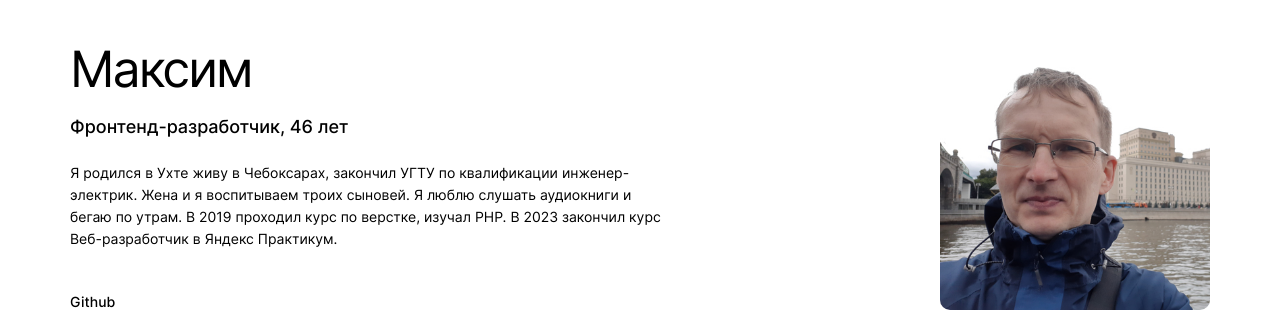
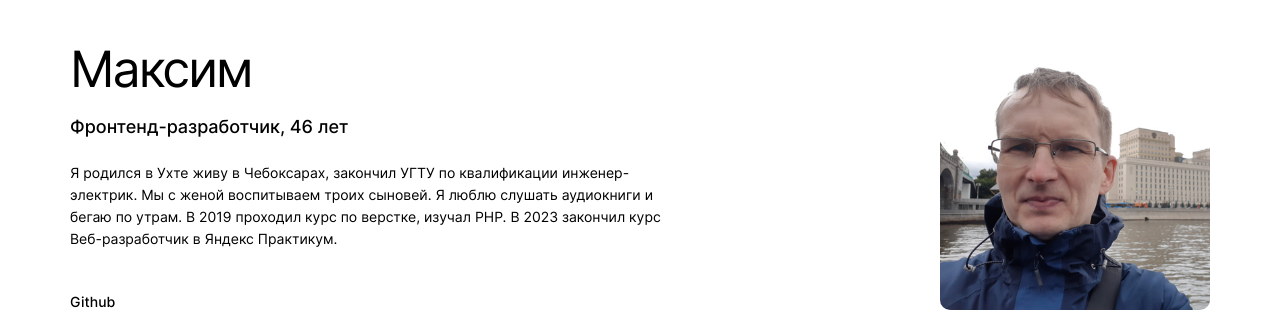
Before and after one commit to Balzak1976/movies-explorer-frontend, a React (Create React App) app: page / in a window 1280 px wide. Shown: the part 2069-2381 px from the top of the page. Built offline with nearby package versions, Linux system fonts and the light colour scheme.

Commit message:
ref: отредактировать ABOUT_DESCRIPTION

```diff
--- a/src/components/Main/AboutMe/AboutMe.js
+++ b/src/components/Main/AboutMe/AboutMe.js
@@ -9,7 +9,7 @@ const ABOUT_HEADER = 'Студент';
 const ABOUT_TITLE = 'Максим';
 const ABOUT_SUBTITLE = `Фронтенд-разработчик, ${currentAge} лет`;
 const ABOUT_DESCRIPTION =
-  'Я родился в Ухте живу в Чебоксарах, закончил УГТУ по квалификации инженер-электрик. Жена и я воспитываем троих сыновей. Я люблю слушать аудиокниги и бегаю по утрам. В 2019 проходил курс по  верстке, изучал PHP. В 2023 закончил курс Веб-разработчик в Яндекс Практикум.';
+  'Я родился в Ухте живу в Чебоксарах, закончил УГТУ по квалификации инженер-электрик. Мы с женой воспитываем троих сыновей. Я люблю слушать аудиокниги и бегаю по утрам. В 2019 проходил курс по  верстке, изучал PHP. В 2023 закончил курс Веб-разработчик в Яндекс Практикум.';
 
 const ABOUT_LINKS = [{ link: 'https://github.com/Balzak1976', text: 'Github' }];
 const NAV_CLASS = { nav: 'about__nav', ul: 'about__links', a: 'about__link' };
```
